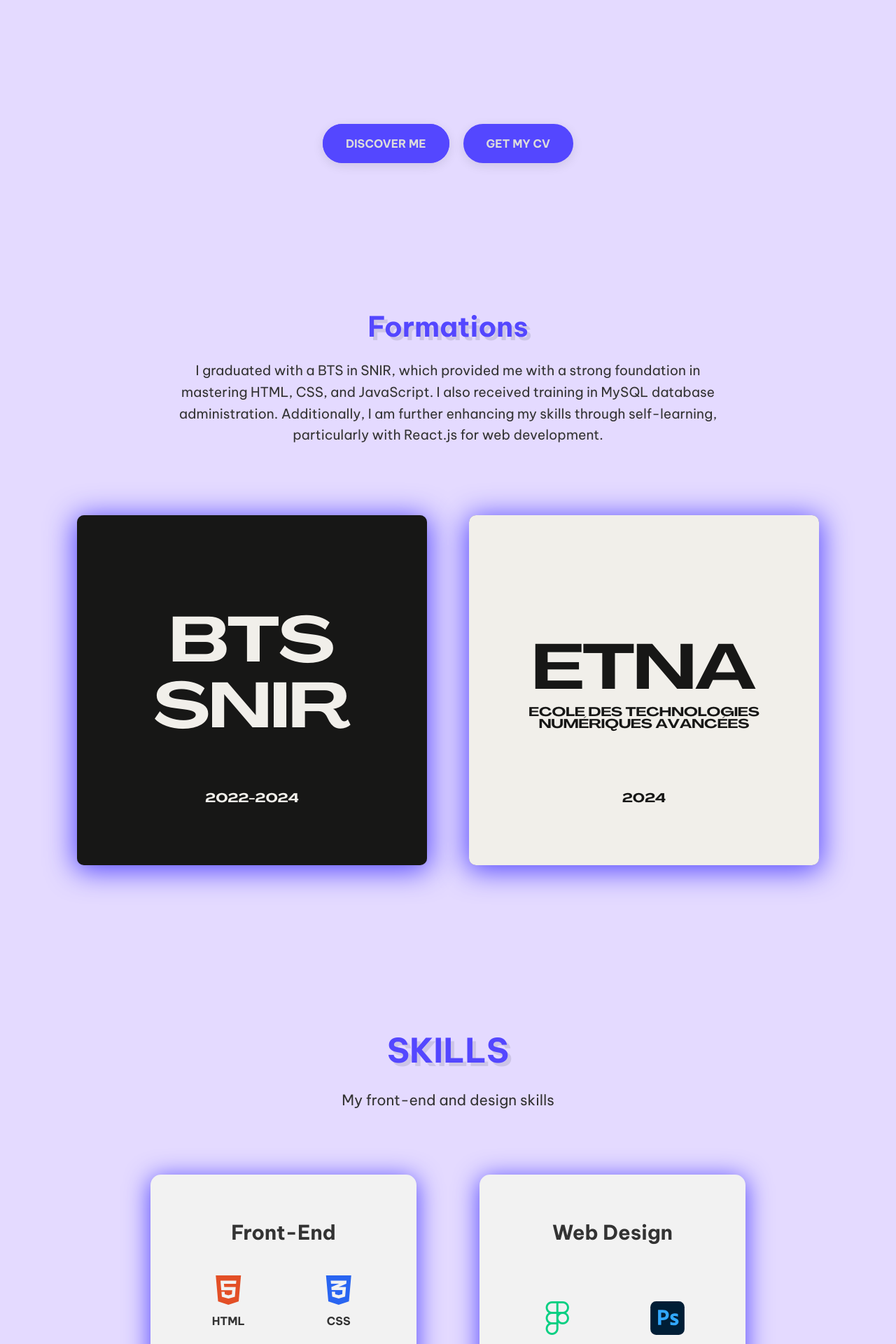
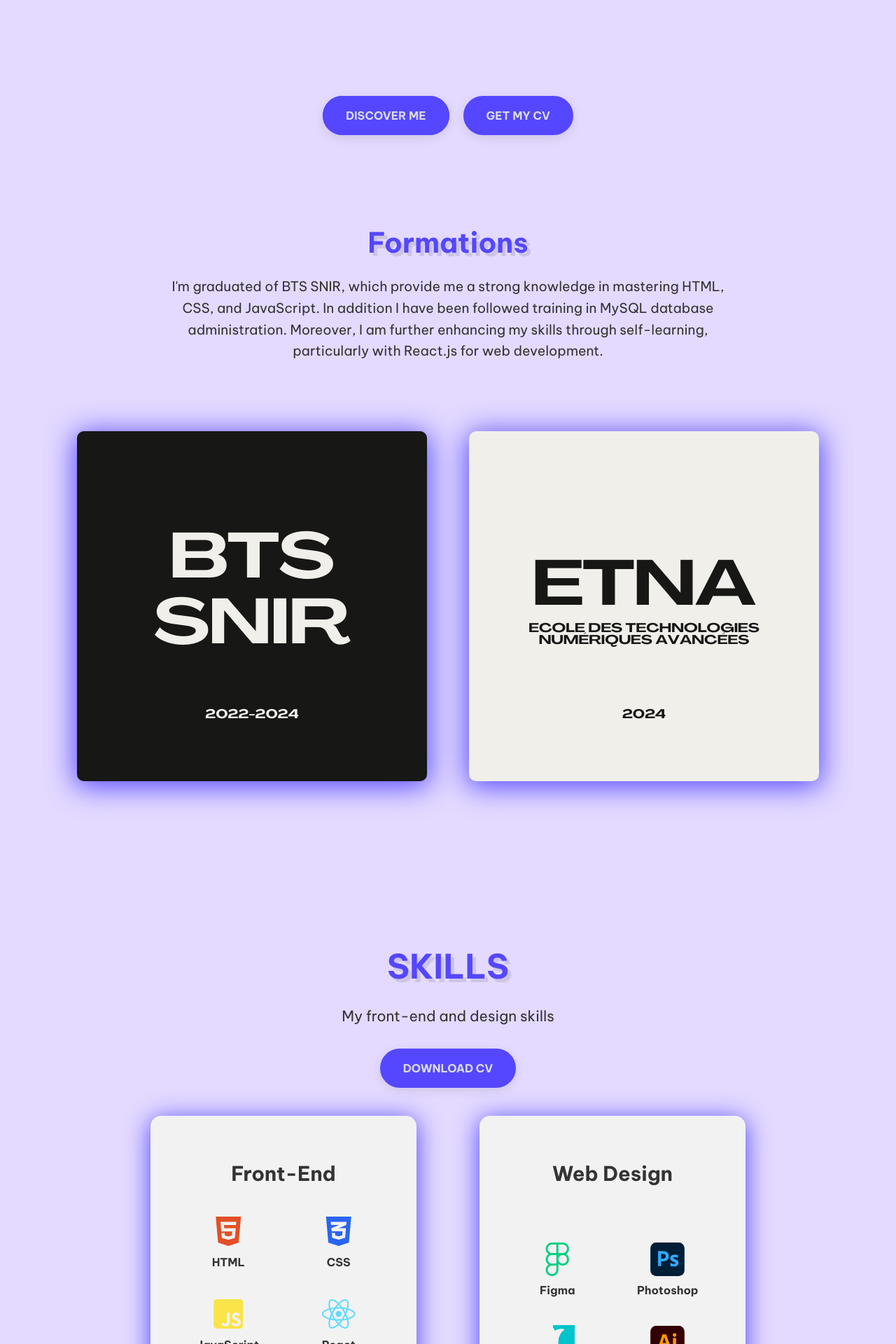
Before and after one commit to KVJJJJ/Portfolio, a React (Create React App) app: page / in a window 1280 px wide. Shown: the part 540-2460 px from the top of the page at 70% size. Built offline with nearby package versions, Linux system fonts and the light colour scheme.

Commit message:
bouton cv

```diff
--- a/src/App.js
+++ b/src/App.js
@@ -24,7 +24,7 @@
       <Hero />
         <div id='formations'>
           <Formation2/>
-            <Formation img={btslogo} alt="avatar" name="BTS SNIR" date="2022-2024" description="I am a graduate of the BTS SNIR, now known as CIEL. I was trained in web development using HTML and CSS, as well as C++ and network system administration." link="https://www.onisep.fr/ressources/univers-formation/formations/post-bac/bts-cybersecurite-informatique-et-reseaux-electronique-option-a-informatique-et-reseaux"/>
+            <Formation img={btslogo} alt="avatar" name="BTS SNIR" date="2022-2024" description="Graduated of a BTS SNIR, now known as CIEL. I was trained in web development using HTML and CSS, as well as C++ and network system administration." link="https://www.onisep.fr/ressources/univers-formation/formations/post-bac/bts-cybersecurite-informatique-et-reseaux-electronique-option-a-informatique-et-reseaux"/>
             <Formation img={etnalogo} alt="avatar" name="ETNA" date="2024-2026" description="I am currently pursuing a Bachelor's degree in IS Project Design at ETNA, where I am also training in IT development." link="https://etna.io/formation/cycle-bachelor3/"/>
         </div>
             <br/>
--- a/src/component/Hero.jsx
+++ b/src/component/Hero.jsx
@@ -1,4 +1,5 @@
 import './hero.css'
+
 function Hero() {
   return (
     <div>
--- a/src/component/Project2.jsx
+++ b/src/component/Project2.jsx
@@ -5,7 +5,7 @@
   return (
     <div className="Project2">
       <h1>Projects</h1>
-      <p>Explore Some of My Work in Programming and Design.</p>
+      <p>Explore Some of My Work in Program and Design.</p>
     </div>
   );
 };
--- a/src/component/Skills2.css
+++ b/src/component/Skills2.css
@@ -2,6 +2,7 @@
     max-width: 800px;
     margin: 0 auto;
     padding: 20px;
+    padding-bottom: 0px;
     line-height: 1.6;
     font-family: 'Be Vietnam Pro', sans-serif;
     color: #333;
--- a/src/component/formation2.jsx
+++ b/src/component/formation2.jsx
@@ -5,10 +5,10 @@
   return (
     <div className="formation2">
       <h1>Formations</h1>
-      <p>I graduated with a BTS in SNIR, which provided me with
-         a strong foundation in mastering HTML, CSS, and JavaScript.
-          I also received training in MySQL database administration.
-          Additionally, I am further enhancing my skills through self-learning,
+      <p>I'm graduated of BTS SNIR, which provide me
+         a strong knowledge in mastering HTML, CSS, and JavaScript.
+          In addition I have been followed training in MySQL database administration.
+          Moreover, I am further enhancing my skills through self-learning,
           particularly with React.js for web development.
       </p>
     </div>
--- a/src/component/hero.css
+++ b/src/component/hero.css
@@ -43,7 +43,8 @@
     display: flex;
     justify-content: center;
     gap: 20px;
-    align-items: center
+    align-items: center;
+    margin-top: 40px;
 }
 
 
@@ -75,8 +76,10 @@
 }
 
 .dowloadbutton {
-    margin-top: 10vh;
-    margin-bottom: 25vh;
+    margin-top: 0px;
+    margin-bottom: 0vh;
+    justify-content: center;
+    display: flex;
 
 }
 .dowloadbutton a {
--- a/src/component/skills.css
+++ b/src/component/skills.css
@@ -3,6 +3,7 @@
     justify-content: center;
     align-items: center;
     padding: 40px;
+    padding-top: 0px;
 }
 
 .card_comp {
@@ -142,13 +143,13 @@
     margin-bottom: 10px;
   }
 
-.dowloadbutton {
-    margin-top: 10vh;
-    margin-bottom: 10vh;
+.dowloadbutton2 {
+    margin-top: 0px;
+    margin-bottom: 5vh;
     justify-content: center;
     display: flex;
 }
-.dowloadbutton a {
+.dowloadbutton2 a {
     font-weight: bold;
     color: rgb(220, 220, 220);
     font-size: 1rem;
@@ -161,7 +162,7 @@
     transition: all 0.4s ease;
 }
 
-.dowloadbutton a:hover {
+.dowloadbutton2 a:hover {
     background-color: rgb(242, 242, 242);
     color: rgb(84, 71, 255);
     border-color: rgb(84, 71, 255);
--- a/src/component/skills.jsx
+++ b/src/component/skills.jsx
@@ -3,6 +3,9 @@
 function Skills() {
   return (
     <div className="skills-container">
+        <div className="dowloadbutton2">
+                <a href="/CV_Assim_SENANI.pdf" download="Assim_Senani_CV.pdf">DOWNLOAD CV</a>
+            </div>
         <div className="card_comp">
             <div className="skill-card">
                 <h2>Front-End</h2>
@@ -57,10 +60,6 @@
                 </div>
             </div>
         </div>
-            <div className="dowloadbutton">
-                <a href="/CV_Assim_SENANI.pdf" download="Assim_Senani_CV.pdf">DOWNLOAD CV</a>
-            </div>
-
     </div>
   );
 }
```
